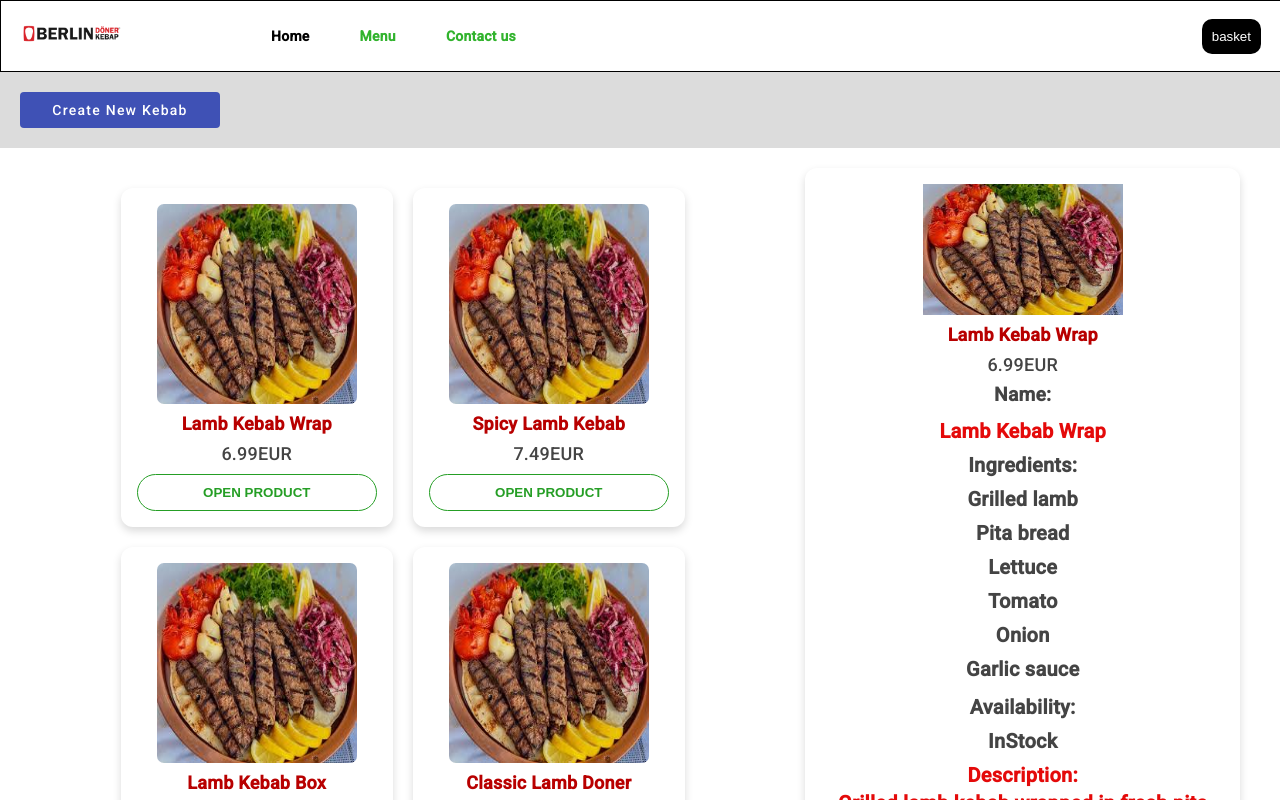
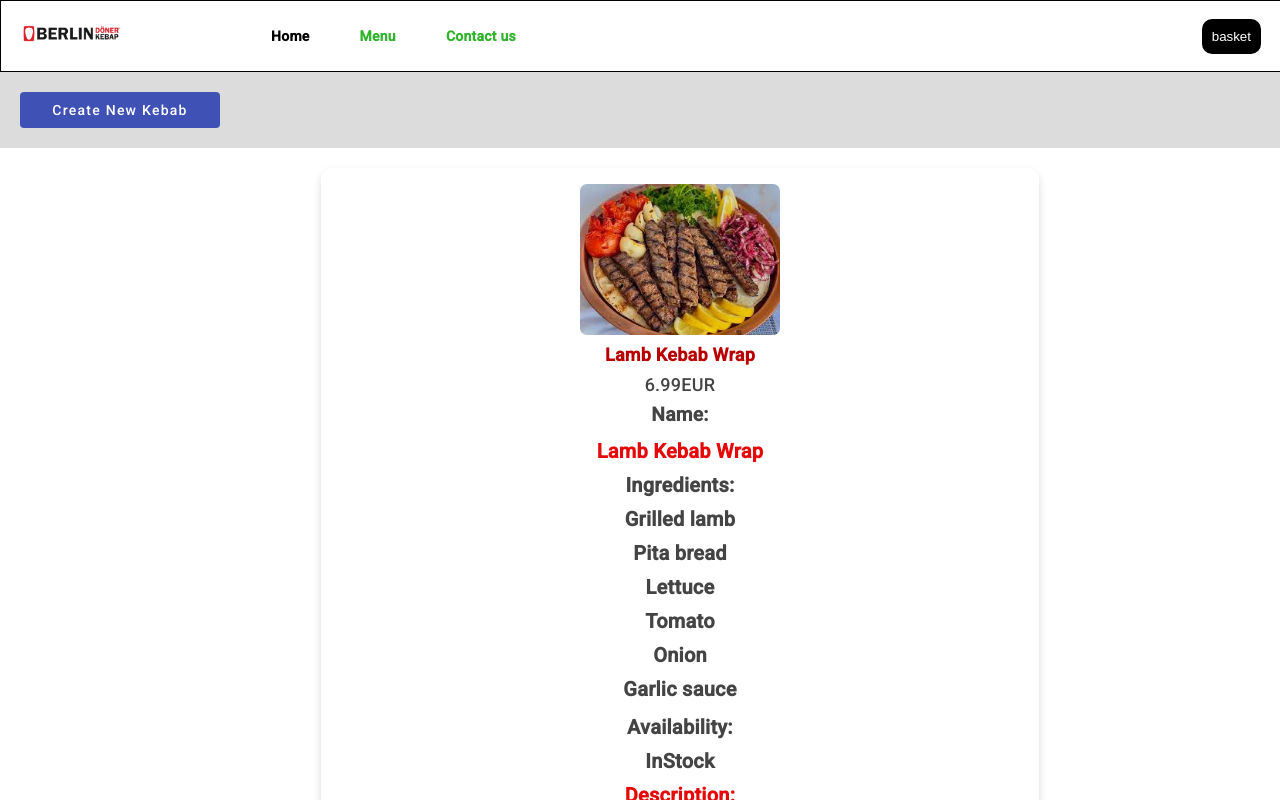
Before and after one commit to Vovma/VadimLessons, an Angular app: page / in a window 1280 px wide. Shown: the top 800 px of the page. Built offline with nearby package versions, Linux system fonts and the light colour scheme.

Commit message:
Vadym kebab

```diff
--- a/src/app/components/kebab-creation-form/kebab-creation-form.component.html
+++ b/src/app/components/kebab-creation-form/kebab-creation-form.component.html
@@ -23,9 +23,9 @@
 
       <mat-form-field appearance="outline">
         <mat-label>Currency</mat-label>
-        <mat-select formControlName="allergens" currency>
-          @for (curency of currencyList; track curency) {
-          <mat-option [value]="curency">{{ curency }}</mat-option>
+        <mat-select formControlName="currency" currency>
+          @for (currency of currencyList; track currency) {
+          <mat-option [value]="currency">{{ currency }}</mat-option>
           }
         </mat-select>
       </mat-form-field>
--- a/src/app/components/kebab-main-page/kebab-main-page.component.ts
+++ b/src/app/components/kebab-main-page/kebab-main-page.component.ts
@@ -1,4 +1,8 @@
-import { ChangeDetectionStrategy, Component } from '@angular/core';
+import {
+  ChangeDetectionStrategy,
+  ChangeDetectorRef,
+  Component,
+} from '@angular/core';
 import { MatDialog } from '@angular/material/dialog';
 import { KebabCreationFormComponent } from '../kebab-creation-form/kebab-creation-form.component';
 
@@ -17,256 +21,262 @@ export interface testObjectInterface {
   standalone: false,
 })
 export class KebabMainPage {
-  constructor(public dialog: MatDialog) {}
+  constructor(public dialog: MatDialog, private cd: ChangeDetectorRef) {}
 
   openDialog(): void {
-    this.dialog.open(KebabCreationFormComponent);
+    let dialogRef = this.dialog.open(KebabCreationFormComponent);
+    dialogRef.afterClosed().subscribe((formData) => {
+      console.log('close', formData);
+      this.kebabList.push(formData);
+      this.cd.markForCheck();
+    });
   }
+  public kebabList: any = [];
 
-  public kebabList = [
-    {
-      id: 'kebab001',
-      name: 'Lamb Kebab Wrap',
-      image: 'assets/lamb.jpg',
-      description:
-        'Grilled lamb kebab wrapped in fresh pita bread with salad and garlic sauce.',
-      ingredients: [
-        'Grilled lamb',
-        'Pita bread',
-        'Lettuce',
-        'Tomato',
-        'Onion',
-        'Garlic sauce',
-      ],
-      price: 6.99,
-      currency: 'EUR',
-      weight: '150g',
-      availability: 'InStock',
-      calories: 520,
-      fat: '20g',
-      brand: 'Kebab Express',
-      allergens: ['Gluten', 'Dairy', 'Garlic'],
-      spicyLevel: 'Mild',
-      vegetarian: false,
-    },
-    {
-      id: 'kebab002',
-      name: 'Spicy Lamb Kebab',
-      image: 'assets/lamb.jpg',
-      description:
-        'Fiery grilled lamb in pita bread with lettuce, onion, and hot chili sauce.',
-      ingredients: [
-        'Grilled lamb',
-        'Pita bread',
-        'Lettuce',
-        'Onion',
-        'Chili sauce',
-      ],
-      price: 7.49,
-      currency: 'EUR',
-      weight: '155g',
-      availability: 'InStock',
-      calories: 550,
-      fat: '22g',
-      brand: 'Kebab Express',
-      allergens: ['Gluten', 'Garlic'],
-      spicyLevel: 'Hot',
-      vegetarian: false,
-    },
-    {
-      id: 'kebab003',
-      name: 'Lamb Kebab Box',
-      image: 'assets/lamb.jpg',
-      description:
-        'Juicy lamb kebab served with fresh salad, pickles, and garlic yogurt sauce.',
-      ingredients: [
-        'Grilled lamb',
-        'Lettuce',
-        'Tomato',
-        'Pickles',
-        'Garlic yogurt sauce',
-      ],
-      price: 8.99,
-      currency: 'EUR',
-      weight: '200g',
-      availability: 'InStock',
-      calories: 680,
-      fat: '28g',
-      brand: 'Kebab Express',
-      allergens: ['Dairy', 'Garlic'],
-      spicyLevel: 'Medium',
-      vegetarian: false,
-    },
-    {
-      id: 'kebab004',
-      name: 'Classic Lamb Doner',
-      image: 'assets/lamb.jpg',
-      description:
-        'Traditional lamb doner meat stuffed in pita bread with fresh veggies.',
-      ingredients: [
-        'Grilled lamb',
-        'Pita bread',
-        'Tomato',
-        'Cucumber',
-        'Onion',
-      ],
-      price: 6.49,
-      currency: 'EUR',
-      weight: '145g',
-      availability: 'InStock',
-      calories: 500,
-      fat: '19g',
-      brand: 'Kebab Express',
-      allergens: ['Gluten'],
-      spicyLevel: 'Mild',
-      vegetarian: false,
-    },
-    {
-      id: 'kebab005',
-      name: 'Garlic Lamb Wrap',
-      image: 'assets/lamb.jpg',
-      description:
-        'Flavorful lamb kebab wrap packed with garlic sauce and crispy veggies.',
-      ingredients: [
-        'Grilled lamb',
-        'Tortilla',
-        'Garlic sauce',
-        'Lettuce',
-        'Red cabbage',
-      ],
-      price: 7.19,
-      currency: 'EUR',
-      weight: '150g',
-      availability: 'InStock',
-      calories: 540,
-      fat: '21g',
-      brand: 'Kebab Express',
-      allergens: ['Gluten', 'Garlic'],
-      spicyLevel: 'Mild',
-      vegetarian: false,
-    },
-    {
-      id: 'kebab006',
-      name: 'Lamb and Cheese Kebab',
-      image: 'assets/lamb.jpg',
-      description:
-        'Grilled lamb combined with melted cheese, wrapped in soft pita.',
-      ingredients: [
-        'Grilled lamb',
-        'Pita bread',
-        'Cheese',
-        'Lettuce',
-        'Tomato',
-      ],
-      price: 7.79,
-      currency: 'EUR',
-      weight: '160g',
-      availability: 'InStock',
-      calories: 600,
-      fat: '24g',
-      brand: 'Kebab Express',
-      allergens: ['Gluten', 'Dairy'],
-      spicyLevel: 'Mild',
-      vegetarian: false,
-    },
-    {
-      id: 'kebab007',
-      name: 'Mint Lamb Kebab',
-      image: 'assets/lamb.jpg',
-      description:
-        'Fresh grilled lamb with a refreshing mint yogurt dressing and salad.',
-      ingredients: [
-        'Grilled lamb',
-        'Pita bread',
-        'Mint yogurt sauce',
-        'Lettuce',
-        'Cucumber',
-      ],
-      price: 7.49,
-      currency: 'EUR',
-      weight: '155g',
-      availability: 'InStock',
-      calories: 530,
-      fat: '20g',
-      brand: 'Kebab Express',
-      allergens: ['Gluten', 'Dairy'],
-      spicyLevel: 'Mild',
-      vegetarian: false,
-    },
-    {
-      id: 'kebab008',
-      name: 'Lamb Supreme Wrap',
-      image: 'assets/lamb.jpg',
-      description:
-        'Rich lamb kebab with a double layer of sauce, cheese, and pickles.',
-      ingredients: [
-        'Grilled lamb',
-        'Pita bread',
-        'Cheese',
-        'Pickles',
-        'Garlic sauce',
-        'Chili sauce',
-      ],
-      price: 8.49,
-      currency: 'EUR',
-      weight: '170g',
-      availability: 'InStock',
-      calories: 670,
-      fat: '26g',
-      brand: 'Kebab Express',
-      allergens: ['Gluten', 'Dairy', 'Garlic'],
-      spicyLevel: 'Medium',
-      vegetarian: false,
-    },
-    {
-      id: 'kebab009',
-      name: 'Lamb Salad Bowl',
-      image: 'assets/lamb.jpg',
-      description:
-        'Healthy salad bowl topped with grilled lamb and a light garlic dressing.',
-      ingredients: [
-        'Grilled lamb',
-        'Lettuce',
-        'Cucumber',
-        'Tomato',
-        'Garlic dressing',
-      ],
-      price: 6.99,
-      currency: 'EUR',
-      weight: '140g',
-      availability: 'InStock',
-      calories: 450,
-      fat: '17g',
-      brand: 'Kebab Express',
-      allergens: ['Garlic'],
-      spicyLevel: 'Mild',
-      vegetarian: false,
-    },
-    {
-      id: 'kebab010',
-      name: 'Deluxe Lamb Kebab',
-      image: 'assets/lamb.jpg',
-      description:
-        'Luxury lamb kebab experience with cheese, mint, chili, and extra sauce.',
-      ingredients: [
-        'Grilled lamb',
-        'Pita bread',
-        'Cheese',
-        'Mint sauce',
-        'Chili sauce',
-      ],
-      price: 9.49,
-      currency: 'EUR',
-      weight: '180g',
-      availability: 'InStock',
-      calories: 720,
-      fat: '30g',
-      brand: 'Kebab Express',
-      allergens: ['Gluten', 'Dairy'],
-      spicyLevel: 'Medium',
-      vegetarian: false,
-    },
-  ];
+  // public kebabList = [
+  //   {
+  //     id: 'kebab001',
+  //     name: 'Lamb Kebab Wrap',
+  //     image: 'assets/lamb.jpg',
+  //     description:
+  //       'Grilled lamb kebab wrapped in fresh pita bread with salad and garlic sauce.',
+  //     ingredients: [
+  //       'Grilled lamb',
+  //       'Pita bread',
+  //       'Lettuce',
+  //       'Tomato',
+  //       'Onion',
+  //       'Garlic sauce',
+  //     ],
+  //     price: 6.99,
+  //     currency: 'EUR',
+  //     weight: '150g',
+  //     availability: 'InStock',
+  //     calories: 520,
+  //     fat: '20g',
+  //     brand: 'Kebab Express',
+  //     allergens: ['Gluten', 'Dairy', 'Garlic'],
+  //     spicyLevel: 'Mild',
+  //     vegetarian: false,
+  //   },
+  //   {
+  //     id: 'kebab002',
+  //     name: 'Spicy Lamb Kebab',
+  //     image: 'assets/lamb.jpg',
+  //     description:
+  //       'Fiery grilled lamb in pita bread with lettuce, onion, and hot chili sauce.',
+  //     ingredients: [
+  //       'Grilled lamb',
+  //       'Pita bread',
+  //       'Lettuce',
+  //       'Onion',
+  //       'Chili sauce',
+  //     ],
+  //     price: 7.49,
+  //     currency: 'EUR',
+  //     weight: '155g',
+  //     availability: 'InStock',
+  //     calories: 550,
+  //     fat: '22g',
+  //     brand: 'Kebab Express',
+  //     allergens: ['Gluten', 'Garlic'],
+  //     spicyLevel: 'Hot',
+  //     vegetarian: false,
+  //   },
+  //   {
+  //     id: 'kebab003',
+  //     name: 'Lamb Kebab Box',
+  //     image: 'assets/lamb.jpg',
+  //     description:
+  //       'Juicy lamb kebab served with fresh salad, pickles, and garlic yogurt sauce.',
+  //     ingredients: [
+  //       'Grilled lamb',
+  //       'Lettuce',
+  //       'Tomato',
+  //       'Pickles',
+  //       'Garlic yogurt sauce',
+  //     ],
+  //     price: 8.99,
+  //     currency: 'EUR',
+  //     weight: '200g',
+  //     availability: 'InStock',
+  //     calories: 680,
+  //     fat: '28g',
+  //     brand: 'Kebab Express',
+  //     allergens: ['Dairy', 'Garlic'],
+  //     spicyLevel: 'Medium',
+  //     vegetarian: false,
+  //   },
+  //   {
+  //     id: 'kebab004',
+  //     name: 'Classic Lamb Doner',
+  //     image: 'assets/lamb.jpg',
+  //     description:
+  //       'Traditional lamb doner meat stuffed in pita bread with fresh veggies.',
+  //     ingredients: [
+  //       'Grilled lamb',
+  //       'Pita bread',
+  //       'Tomato',
+  //       'Cucumber',
+  //       'Onion',
+  //     ],
+  //     price: 6.49,
+  //     currency: 'EUR',
+  //     weight: '145g',
+  //     availability: 'InStock',
+  //     calories: 500,
+  //     fat: '19g',
+  //     brand: 'Kebab Express',
+  //     allergens: ['Gluten'],
+  //     spicyLevel: 'Mild',
+  //     vegetarian: false,
+  //   },
+  //   {
+  //     id: 'kebab005',
+  //     name: 'Garlic Lamb Wrap',
+  //     image: 'assets/lamb.jpg',
+  //     description:
+  //       'Flavorful lamb kebab wrap packed with garlic sauce and crispy veggies.',
+  //     ingredients: [
+  //       'Grilled lamb',
+  //       'Tortilla',
+  //       'Garlic sauce',
+  //       'Lettuce',
+  //       'Red cabbage',
+  //     ],
+  //     price: 7.19,
+  //     currency: 'EUR',
+  //     weight: '150g',
+  //     availability: 'InStock',
+  //     calories: 540,
+  //     fat: '21g',
+  //     brand: 'Kebab Express',
+  //     allergens: ['Gluten', 'Garlic'],
+  //     spicyLevel: 'Mild',
+  //     vegetarian: false,
+  //   },
+  //   {
+  //     id: 'kebab006',
+  //     name: 'Lamb and Cheese Kebab',
+  //     image: 'assets/lamb.jpg',
+  //     description:
+  //       'Grilled lamb combined with melted cheese, wrapped in soft pita.',
+  //     ingredients: [
+  //       'Grilled lamb',
+  //       'Pita bread',
+  //       'Cheese',
+  //       'Lettuce',
+  //       'Tomato',
+  //     ],
+  //     price: 7.79,
+  //     currency: 'EUR',
+  //     weight: '160g',
+  //     availability: 'InStock',
+  //     calories: 600,
+  //     fat: '24g',
+  //     brand: 'Kebab Express',
+  //     allergens: ['Gluten', 'Dairy'],
+  //     spicyLevel: 'Mild',
+  //     vegetarian: false,
+  //   },
+  //   {
+  //     id: 'kebab007',
+  //     name: 'Mint Lamb Kebab',
+  //     image: 'assets/lamb.jpg',
+  //     description:
+  //       'Fresh grilled lamb with a refreshing mint yogurt dressing and salad.',
+  //     ingredients: [
+  //       'Grilled lamb',
+  //       'Pita bread',
+  //       'Mint yogurt sauce',
+  //       'Lettuce',
+  //       'Cucumber',
+  //     ],
+  //     price: 7.49,
+  //     currency: 'EUR',
+  //     weight: '155g',
+  //     availability: 'InStock',
+  //     calories: 530,
+  //     fat: '20g',
+  //     brand: 'Kebab Express',
+  //     allergens: ['Gluten', 'Dairy'],
+  //     spicyLevel: 'Mild',
+  //     vegetarian: false,
+  //   },
+  //   {
+  //     id: 'kebab008',
+  //     name: 'Lamb Supreme Wrap',
+  //     image: 'assets/lamb.jpg',
+  //     description:
+  //       'Rich lamb kebab with a double layer of sauce, cheese, and pickles.',
+  //     ingredients: [
+  //       'Grilled lamb',
+  //       'Pita bread',
+  //       'Cheese',
+  //       'Pickles',
+  //       'Garlic sauce',
+  //       'Chili sauce',
+  //     ],
+  //     price: 8.49,
+  //     currency: 'EUR',
+  //     weight: '170g',
+  //     availability: 'InStock',
+  //     calories: 670,
+  //     fat: '26g',
+  //     brand: 'Kebab Express',
+  //     allergens: ['Gluten', 'Dairy', 'Garlic'],
+  //     spicyLevel: 'Medium',
+  //     vegetarian: false,
+  //   },
+  //   {
+  //     id: 'kebab009',
+  //     name: 'Lamb Salad Bowl',
+  //     image: 'assets/lamb.jpg',
+  //     description:
+  //       'Healthy salad bowl topped with grilled lamb and a light garlic dressing.',
+  //     ingredients: [
+  //       'Grilled lamb',
+  //       'Lettuce',
+  //       'Cucumber',
+  //       'Tomato',
+  //       'Garlic dressing',
+  //     ],
+  //     price: 6.99,
+  //     currency: 'EUR',
+  //     weight: '140g',
+  //     availability: 'InStock',
+  //     calories: 450,
+  //     fat: '17g',
+  //     brand: 'Kebab Express',
+  //     allergens: ['Garlic'],
+  //     spicyLevel: 'Mild',
+  //     vegetarian: false,
+  //   },
+  //   {
+  //     id: 'kebab010',
+  //     name: 'Deluxe Lamb Kebab',
+  //     image: 'assets/lamb.jpg',
+  //     description:
+  //       'Luxury lamb kebab experience with cheese, mint, chili, and extra sauce.',
+  //     ingredients: [
+  //       'Grilled lamb',
+  //       'Pita bread',
+  //       'Cheese',
+  //       'Mint sauce',
+  //       'Chili sauce',
+  //     ],
+  //     price: 9.49,
+  //     currency: 'EUR',
+  //     weight: '180g',
+  //     availability: 'InStock',
+  //     calories: 720,
+  //     fat: '30g',
+  //     brand: 'Kebab Express',
+  //     allergens: ['Gluten', 'Dairy'],
+  //     spicyLevel: 'Medium',
+  //     vegetarian: false,
+  //   },
+  // ];
 
   public selectedElement = {
     id: 'kebab001',
```
Also changed, not shown: src/app/components/kebab-creation-form/kebab-creation-form.component.ts (+5 -3 lines).
